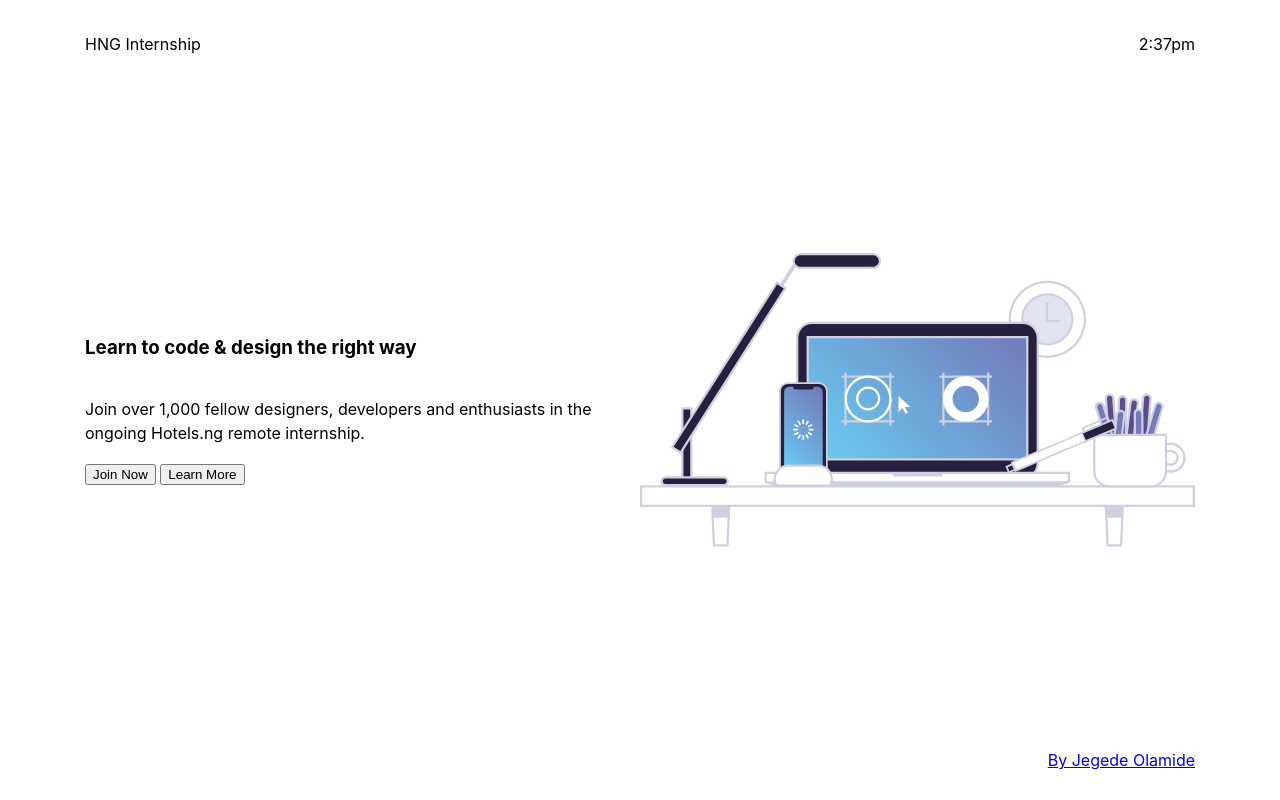
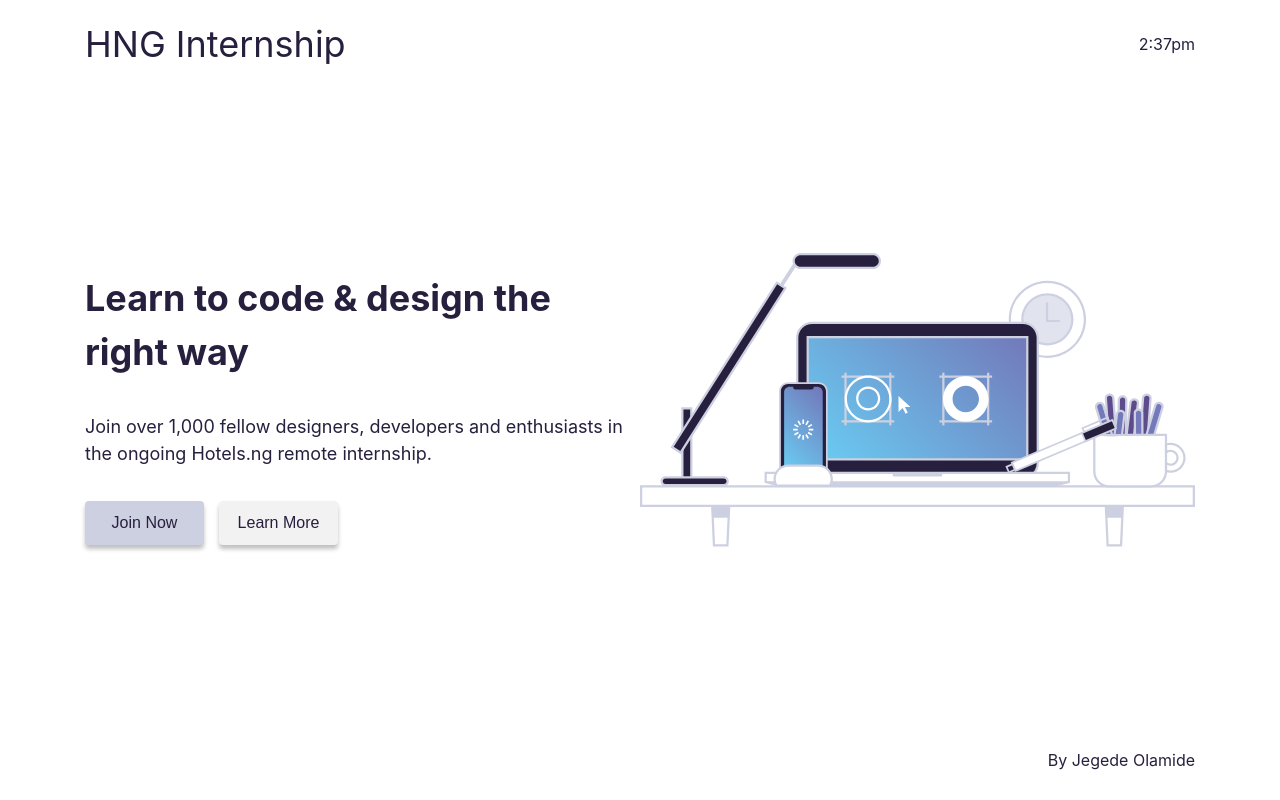
Before and after one commit to jegedeolamide99/HNG_internship, a PHP site: page / in a window 1280 px wide. Run offline with PHP 8.4, Linux system fonts and the light colour scheme.

Commit message:
Add styles for logo, column heading and paragraph,buttons

```diff
--- a/style.css
+++ b/style.css
@@ -15,7 +15,7 @@ body {
   font-size: 1rem;
   font-weight: 400;
   line-height: 1.5;
-  color: var(--primaryColor), #271F3E;
+  color: var(--primaryColor);
   text-align: left;
   margin: 0;
   background-color: #fff;
@@ -34,6 +34,9 @@ body {
   justify-content: space-between;
   padding: 1rem 0;
 }
+.hng__header--logo {
+  font-size: var(--bigFont);
+}
 .hng__row {
   display: flex;
   flex-wrap: wrap;
@@ -47,11 +50,57 @@ body {
   align-items: flex-start;
   flex-direction: column;
 }
+.hng__column h3 {
+  font-size: var(--bigFont);
+  margin: 16px 0;
+}
+.hng__column p {
+  font-size: var(--midFont);
+  margin-bottom: 34px;
+}
+.hng__btn-group {
+  display: flex;
+  flex-wrap: wrap;
+}
+.hng__button {
+  display: flex;
+  justify-content: center;
+  align-items: center;
+  width: 119px;
+  height: 44px;
+  border: none;
+  border-radius: 4px;
+  background-color: var(--buttonSecondaryColor);
+  box-shadow: 0 4px 4px var(--shadow);
+  color: var(--primaryColor);
+  font-size: var(--normalFont);
+  transition: all ease .3s;
+}
+.hng__button:nth-child(1) {
+  background-color: var(--buttonPrimaryColor);
+  margin-right: 15px;
+}
+.hng__button:hover {
+  background-color: var(--buttonPrimaryColor);
+  transition: all ease .3s;
+  cursor: pointer;
+}
+.hng__button:nth-child(1):hover {
+  background-color: var(--buttonSecondaryColor);
+  transition: all ease .3s;
+}
 footer {
   display: flex;
   align-items: center;
   padding: 1rem 0;
   text-align: right;
+}
+footer a {
+  color: var(--primaryColor);
+  text-decoration: none;
+}
+footer a:hover {
+  text-decoration: underline;
 }
 /* Media Queries */
 @media screen and (min-width:576px) {
@@ -84,3 +133,6 @@ footer {
       max-width: 1140px;
   }
 }
+@media screen and (max-width:991px) {
+  .hng__column {margin-bottom: 30px;}
+}
```
